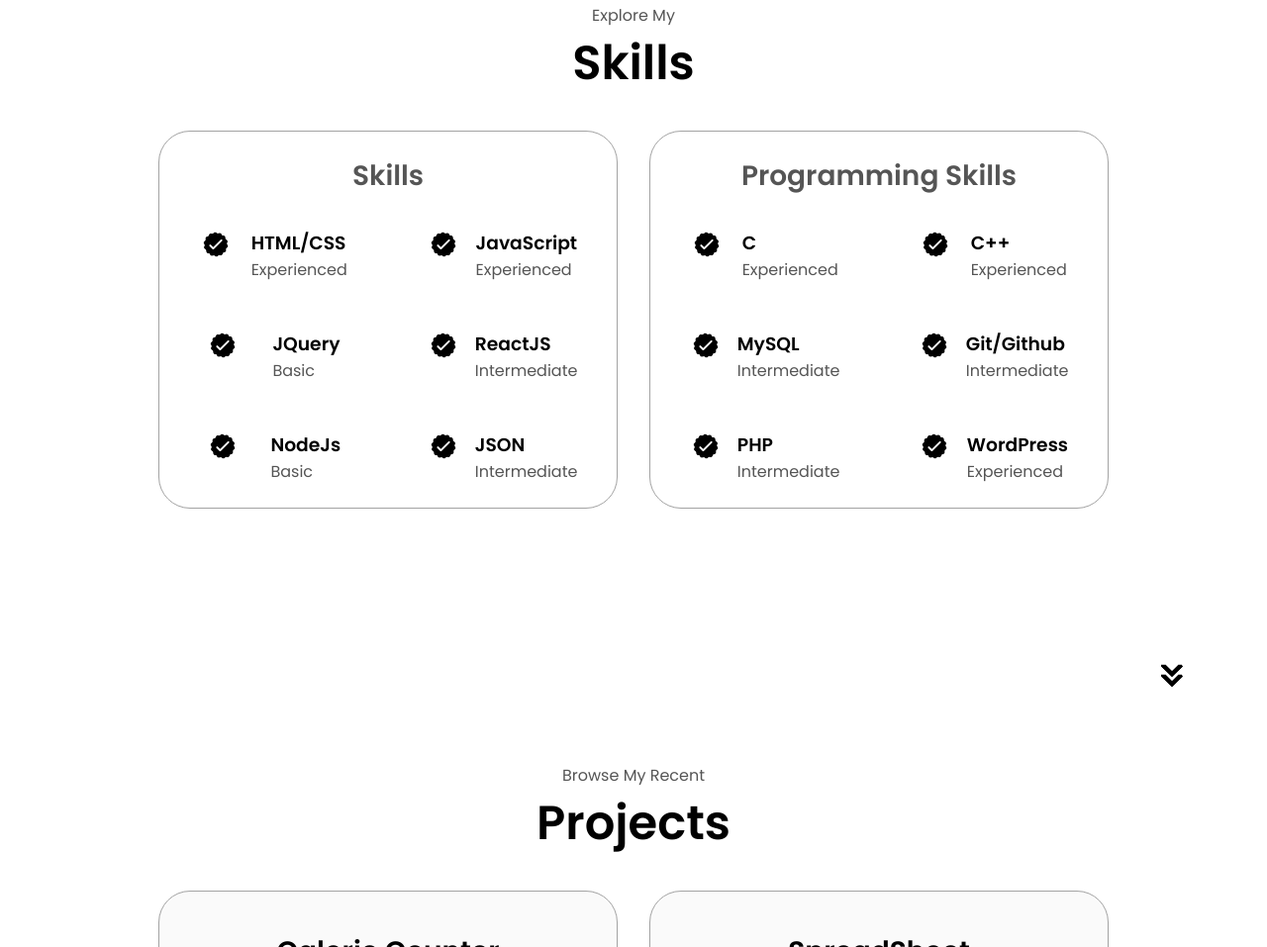
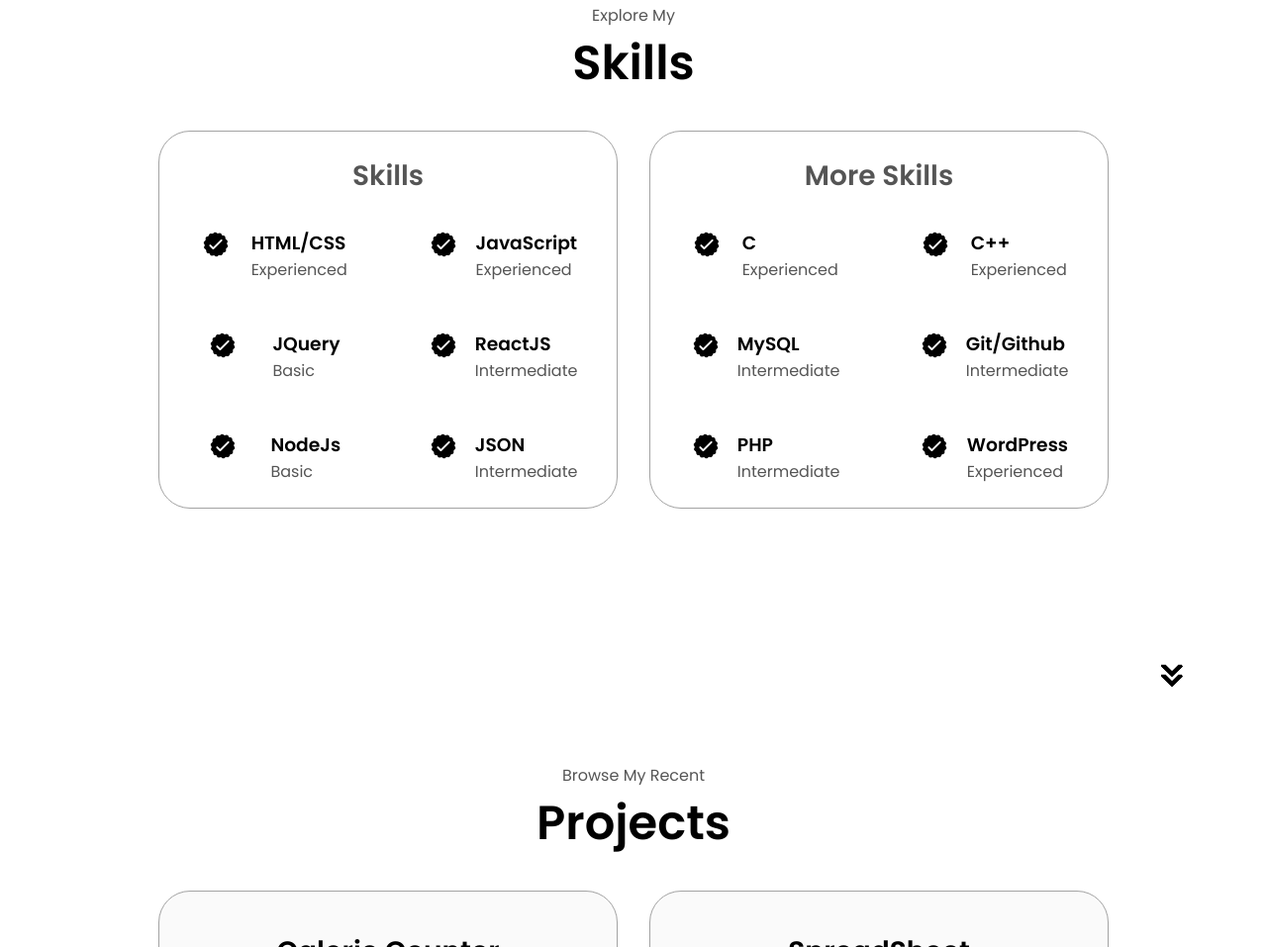
Before and after one commit to priyanshu-solon/Portfolio2023, a plain HTML site: page index.html in a window 1280 px wide. Shown: the part 1693-2650 px from the top of the page at 99% size. Drawn offline with Linux system fonts and the light colour scheme.

Commit message:
update to 2024

```diff
--- a/index.html
+++ b/index.html
@@ -192,7 +192,7 @@
               </div>
             </div>
             <div class="details-container">
-              <h2 class="experience-sub-title">Programming Skills</h2>
+              <h2 class="experience-sub-title">More Skills</h2>
               <div class="article-container">
                 <article>
                   <img
```
